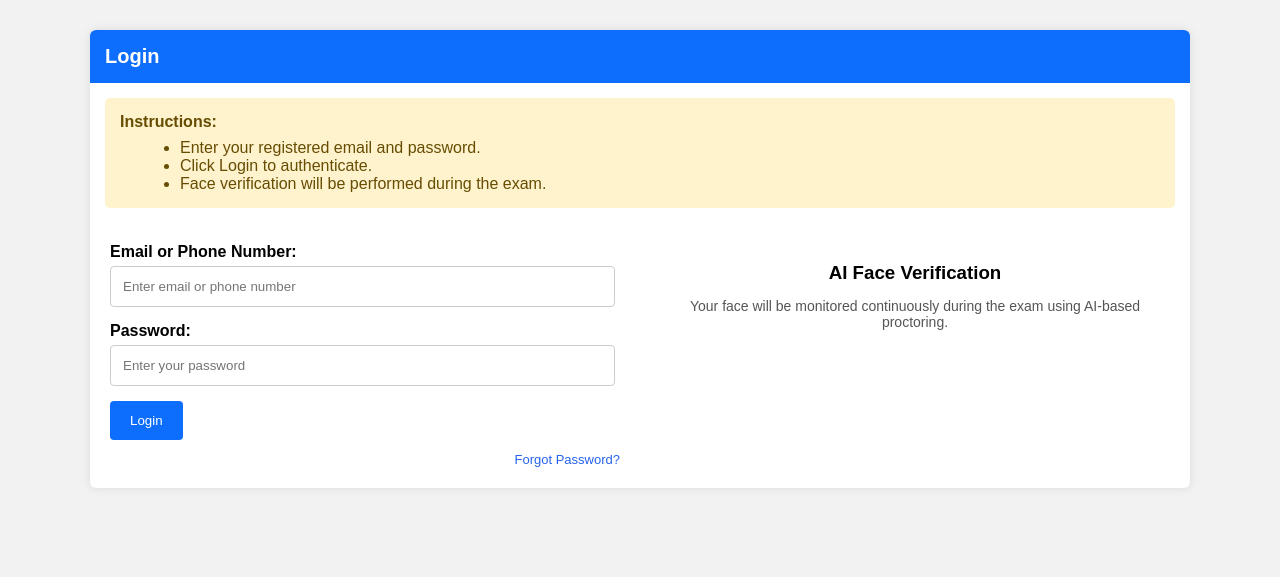
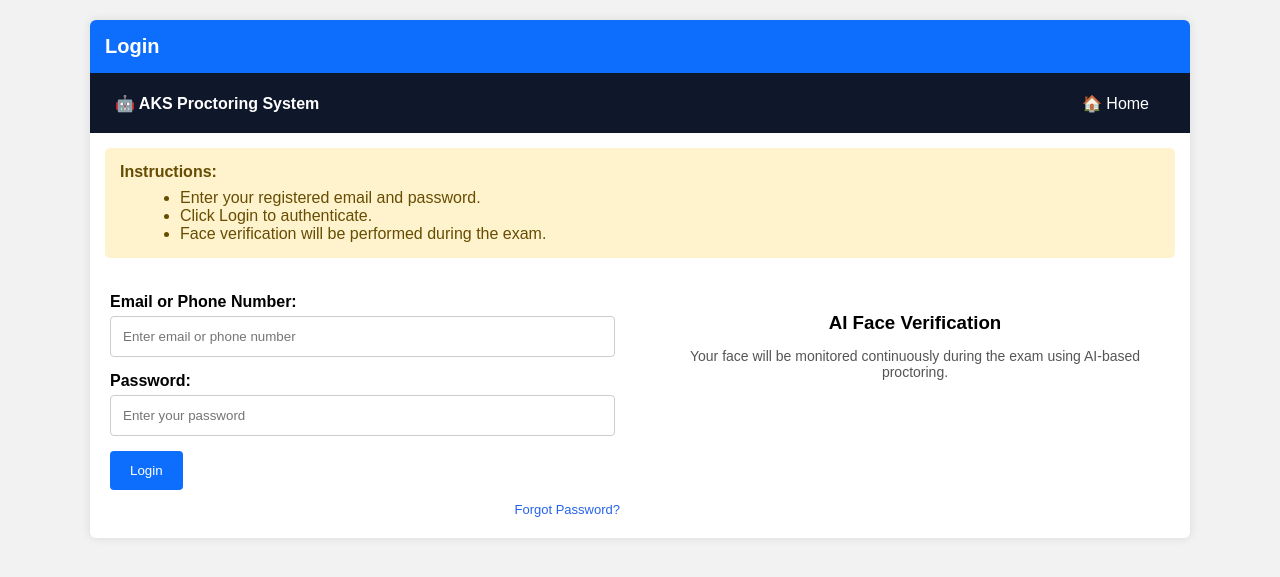
Before and after one commit to Atharva667/AI-Proctoring-System, a Flask app: page /login in a window 1280 px wide. Shown: the top 577 px of the page. Run offline with Flask 3, Linux system fonts and the light colour scheme.

Commit message:
Add Home button with navbar to login page UI

```diff
--- a/backend/app.py
+++ b/backend/app.py
@@ -951,15 +951,50 @@ def dashboard_page():
 @app.route("/start_exam", methods=["POST"])
 def start_exam():
 
-    # ✅ Only check login (NOT state)
+    # ✅ Check login
     if not session.get("user_id"):
         session.clear()
         return jsonify({"status": "unauthorized"}), 401
 
-    # ✅ Set exam state
+    student_id = session.get("user_id")
+
+    db = get_db()
+    cursor = db.cursor(dictionary=True)
+
+    # 🔥 GET CURRENT EXAM (LATEST)
+    cursor.execute("SELECT id FROM exams ORDER BY id DESC LIMIT 1")
+    exam = cursor.fetchone()
+
+    if not exam:
+        cursor.close()
+        db.close()
+        return jsonify({"status": "no_exam"})
+
+    exam_id = exam["id"]
+
+    # 🔥 CHECK IF STUDENT ALREADY ATTEMPTED THIS EXAM
+    cursor.execute("""
+        SELECT id FROM exam_results
+        WHERE student_id = %s AND exam_id = %s
+        LIMIT 1
+    """, (student_id, exam_id))
+
+    already_attempted = cursor.fetchone()
+
+    cursor.close()
+    db.close()
+
+    # ❌ BLOCK IF ALREADY ATTEMPTED
+    if already_attempted:
+        return jsonify({
+            "status": "blocked",
+            "message": "You have already attempted this exam"
+        })
+
+    # ✅ ALLOW EXAM
     session["state"] = "in_exam"
+    session["exam_id"] = exam_id
     session.modified = True
-    session["exam_id"] = 12   # 👈 SET THIS (or dynamic later)
 
     print("SESSION STARTED:", dict(session))
 
--- a/backend/static/css/login.css
+++ b/backend/static/css/login.css
@@ -198,3 +198,40 @@ gap:30px;
     border-radius: 4px;
     cursor: pointer;
 }
+
+/* ===== TOPBAR ===== */
+.topbar {
+    height: 60px;
+    background: #0f172a;
+    color: white;
+    display: flex;
+    align-items: center;
+    justify-content: space-between;
+    padding: 0 25px;
+}
+
+/* LOGO */
+.logo {
+    font-weight: 600;
+    font-size: 16px;
+}
+
+/* HOME BUTTON */
+.home-btn {
+    color: white;
+    text-decoration: none;
+    padding: 8px 16px;
+    border-radius: 6px;
+    transition: all 0.3s ease;
+}
+
+/* HOVER EFFECT */
+.home-btn:hover {
+    background: #2563eb;
+    transform: translateY(-2px);
+    box-shadow: 0 4px 12px rgba(37, 99, 235, 0.4);
+}
+
+.login-container {
+    margin-top: 20px;
+}
--- a/backend/templates/exam.html
+++ b/backend/templates/exam.html
@@ -511,6 +511,10 @@ border-radius:4px;">
                 if (!document.fullscreenElement) {
                     await document.documentElement.requestFullscreen();
                 }
+                if (data.status === "blocked") {
+                    showMessage("❌ You already attempted this exam", "#dc2626");
+                    return;
+                }
                 // 1. Camera start FIRST
                 const stream = await navigator.mediaDevices.getUserMedia({ video: true });
                 document.getElementById("proctorVideo").srcObject = stream;
--- a/backend/templates/login.html
+++ b/backend/templates/login.html
@@ -49,6 +49,12 @@
         <!-- HEADER -->
         <div class="login-header">
             Login
+        </div>
+
+        <!-- 🔥 TOP NAVBAR -->
+        <div class="topbar">
+            <div class="logo">🤖 AKS Proctoring System</div>
+            <a href="/" class="home-btn">🏠 Home</a>
         </div>
 
         <!-- INSTRUCTIONS -->
```
Lines whose indentation alone changed are shown as unchanged.
